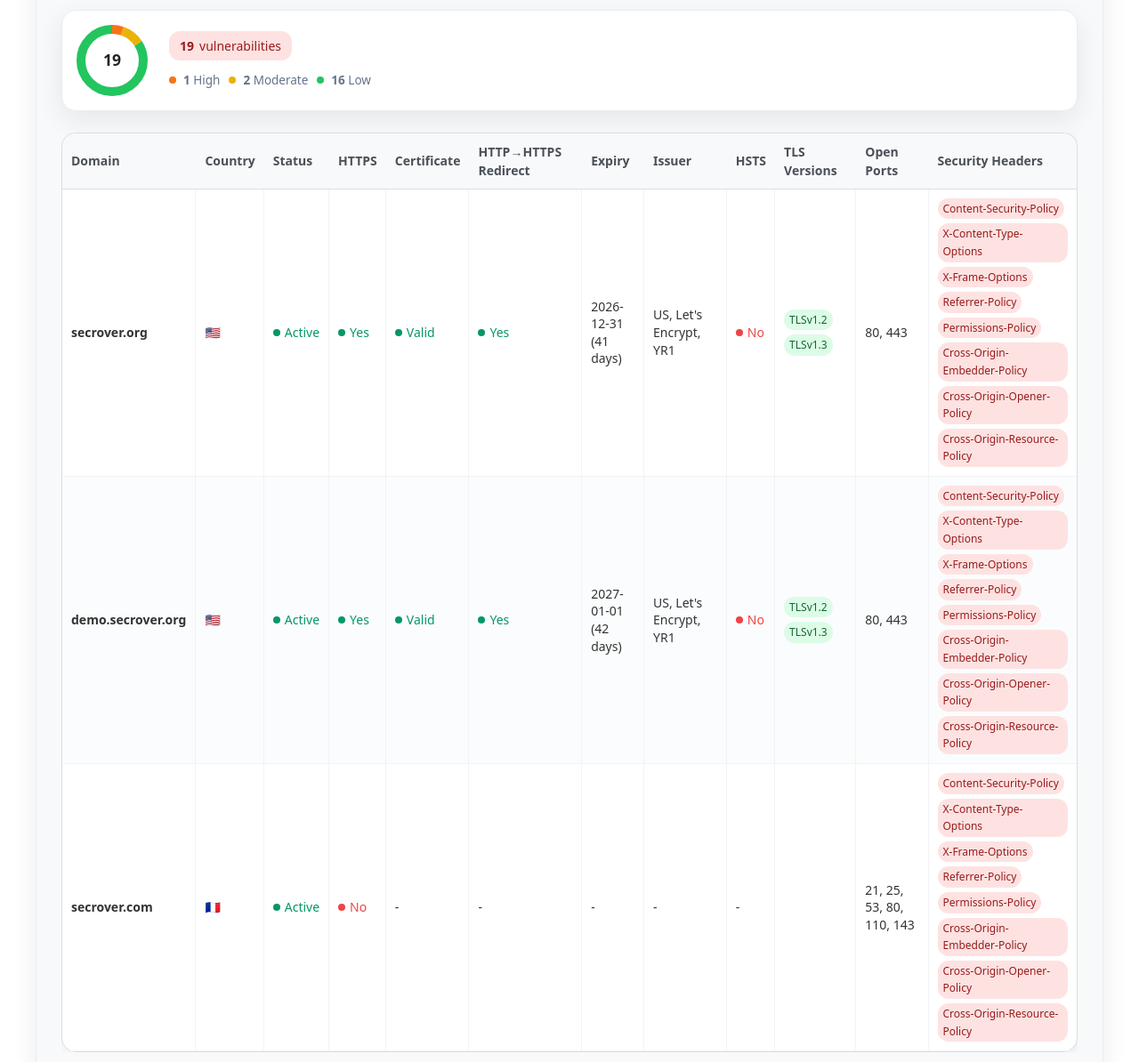
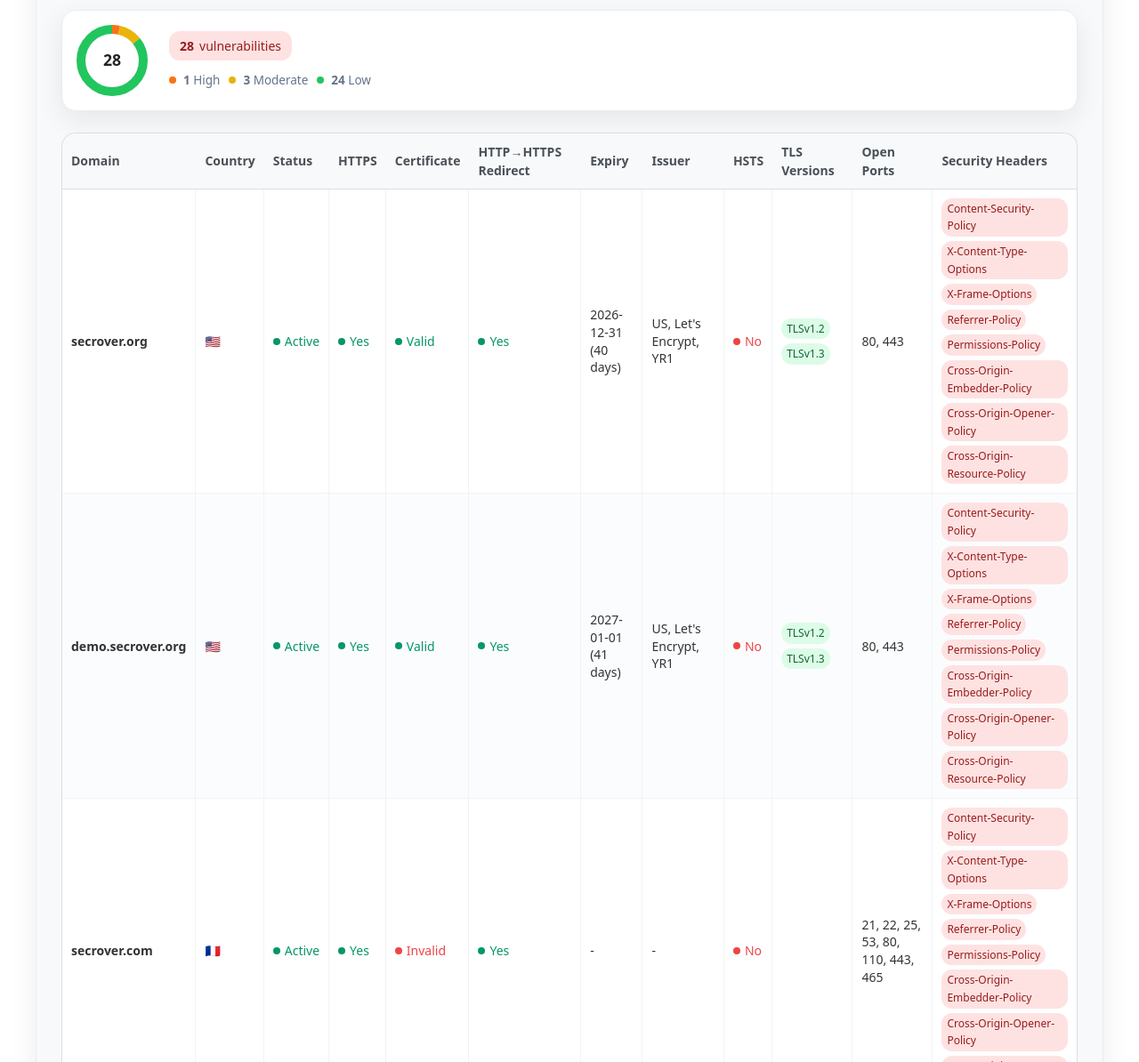
Before and after one commit to Secrover/secrover-demo, a plain HTML site: page docs/domains_report.html in a window 1280 px wide. Shown: the part 286-1480 px from the top of the page at 89% size. Drawn offline with Linux system fonts and the light colour scheme.

Commit message:
Daily secrover scan: 2026-11-21 10:28:54

```diff
--- a/docs/domains_report.html
+++ b/docs/domains_report.html
@@ -659,7 +659,7 @@
                 <div id="audit-info">
                     <p class="audit-info">
                         <em>
-                            Audit run on 2026-11-20 10:44 with
+                            Audit run on 2026-11-21 10:28 with
                             <span class="tooltip-link">
                                 Secrover 0.13.0
                                 <span class="tooltip">
@@ -692,7 +692,7 @@
 
 
 
-    <svg class="donut" width="80" height="80" viewBox="0 0 80 80" role="img" aria-label="19 issues">
+    <svg class="donut" width="80" height="80" viewBox="0 0 80 80" role="img" aria-label="28 issues">
         <circle cx="40.0" cy="40.0" r="35.0" fill="none" stroke="#e9ecef" stroke-width="10"/>
 
 
@@ -701,7 +701,7 @@
 
                 <circle cx="40.0" cy="40.0" r="35.0" fill="none"
                         stroke="#f97316" stroke-width="10"
-                        stroke-dasharray="11.574 219.911"
+                        stroke-dasharray="7.854 219.911"
                         stroke-dashoffset="0.0"
                         transform="rotate(-90 40.0 40.0)"/>
 
@@ -712,8 +712,8 @@
 
                 <circle cx="40.0" cy="40.0" r="35.0" fill="none"
                         stroke="#eab308" stroke-width="10"
-                        stroke-dasharray="23.149 219.911"
-                        stroke-dashoffset="-11.574"
+                        stroke-dasharray="23.562 219.911"
+                        stroke-dashoffset="-7.854"
                         transform="rotate(-90 40.0 40.0)"/>
 
 
@@ -723,18 +723,18 @@
 
                 <circle cx="40.0" cy="40.0" r="35.0" fill="none"
                         stroke="#22c55e" stroke-width="10"
-                        stroke-dasharray="185.189 219.911"
-                        stroke-dashoffset="-34.723"
+                        stroke-dasharray="188.496 219.911"
+                        stroke-dashoffset="-31.416"
                         transform="rotate(-90 40.0 40.0)"/>
 
 
 
-        <text x="50%" y="52%" text-anchor="middle" dominant-baseline="middle" class="donut-total">19</text>
+        <text x="50%" y="52%" text-anchor="middle" dominant-baseline="middle" class="donut-total">28</text>
     </svg>
 
                 <div>
                     <span class="badge badge-error">
-                        <strong>19</strong> vulnerabilities
+                        <strong>28</strong> vulnerabilities
                     </span>
                     <div class="severity-dots mt-20">
 
@@ -749,7 +749,7 @@
                         <span class="severity-dot">
                             <span class="dot dot-moderate"></span>
                             <span>
-                                <strong>2</strong>
+                                <strong>3</strong>
                                 Moderate
                             </span>
                         </span>
@@ -757,7 +757,7 @@
                         <span class="severity-dot">
                             <span class="dot dot-low"></span>
                             <span>
-                                <strong>16</strong>
+                                <strong>24</strong>
                                 Low
                             </span>
                         </span>
@@ -832,7 +832,7 @@
                         <td>
                             2026-12-31<br>
 
-                                (41 days)
+                                (40 days)
 
                         </td>
                         <td>
@@ -962,7 +962,7 @@
                         <td>
                             2027-01-01<br>
 
-                                (42 days)
+                                (41 days)
 
                         </td>
                         <td>
@@ -1063,20 +1063,30 @@
                         </td>
                         <td>
 
-                                <div class="d-flex error">
-                                    <span class="dot dot-error"></span>
-                                    No
+                                <div class="d-flex success">
+                                    <span class="dot dot-success"></span>
+                                    Yes
                                 </div>
 
                         </td>
                         <td>
 
-                                -
+
+                                    <div class="d-flex error">
+                                        <span class="dot dot-error"></span>
+                                        Invalid
+                                    </div>
+
 
                         </td>
                         <td>
 
-                                -
+
+                                    <div class="d-flex success">
+                                        <span class="dot dot-success"></span>
+                                        Yes
+                                    </div>
+
 
                         </td>
                         <td>
@@ -1090,7 +1100,12 @@
                         </td>
                         <td>
 
-                                -
+
+                                    <div class="d-flex error">
+                                        <span class="dot dot-error"></span>
+                                        No
+                                    </div>
+
 
                         </td>
                         <td class="limit-size">
@@ -1099,7 +1114,7 @@
                         <td>
 
 
-                                    21, 25, 53, 80, 110, 143
+                                    21, 22, 25, 53, 80, 110, 443, 465
 
 
                         </td>
```
Also changed, not shown: docs/code_report.html (+1 -1 lines), docs/dependencies_report.html (+1 -1 lines), docs/index.html (+14 -14 lines).
